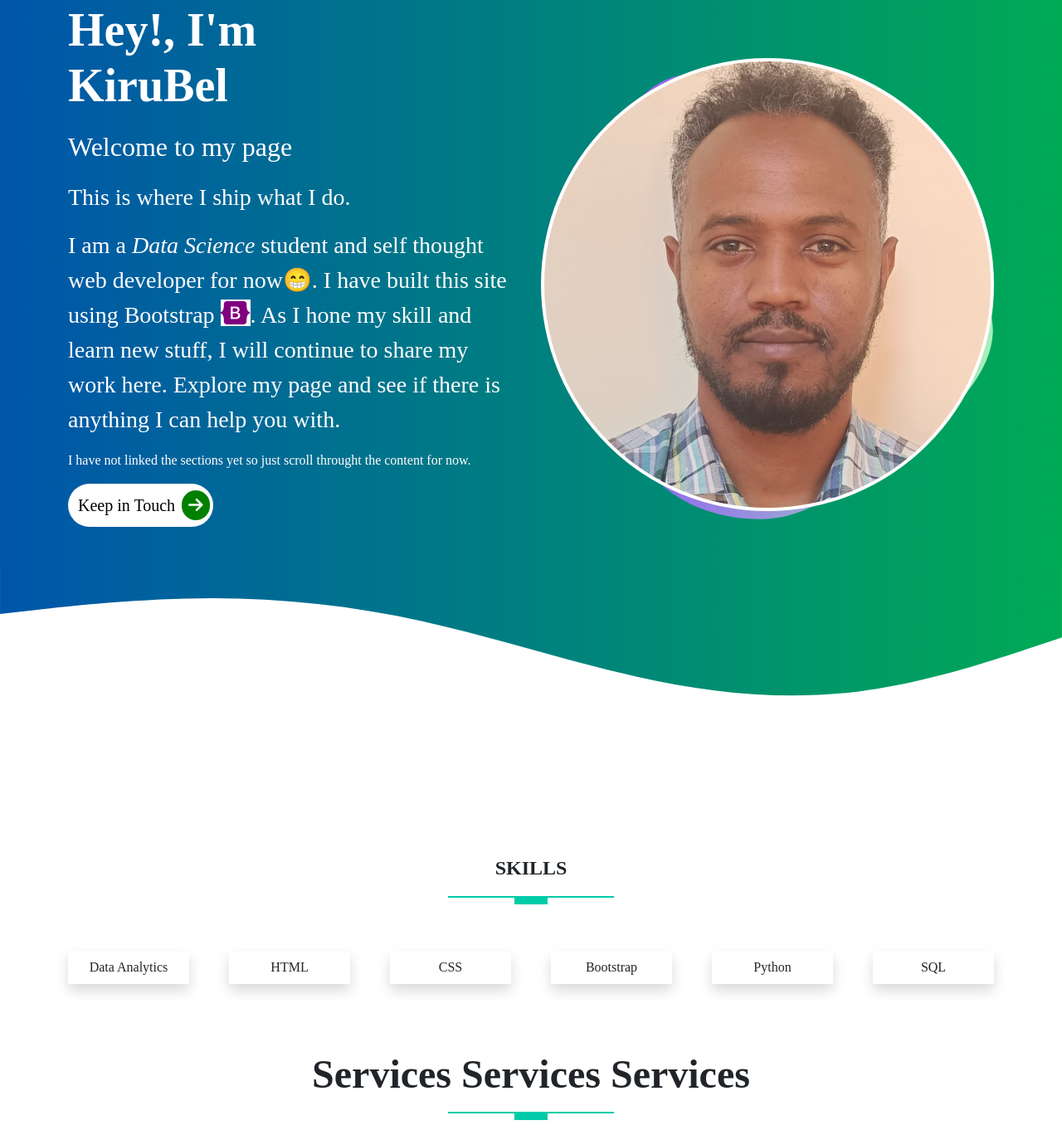
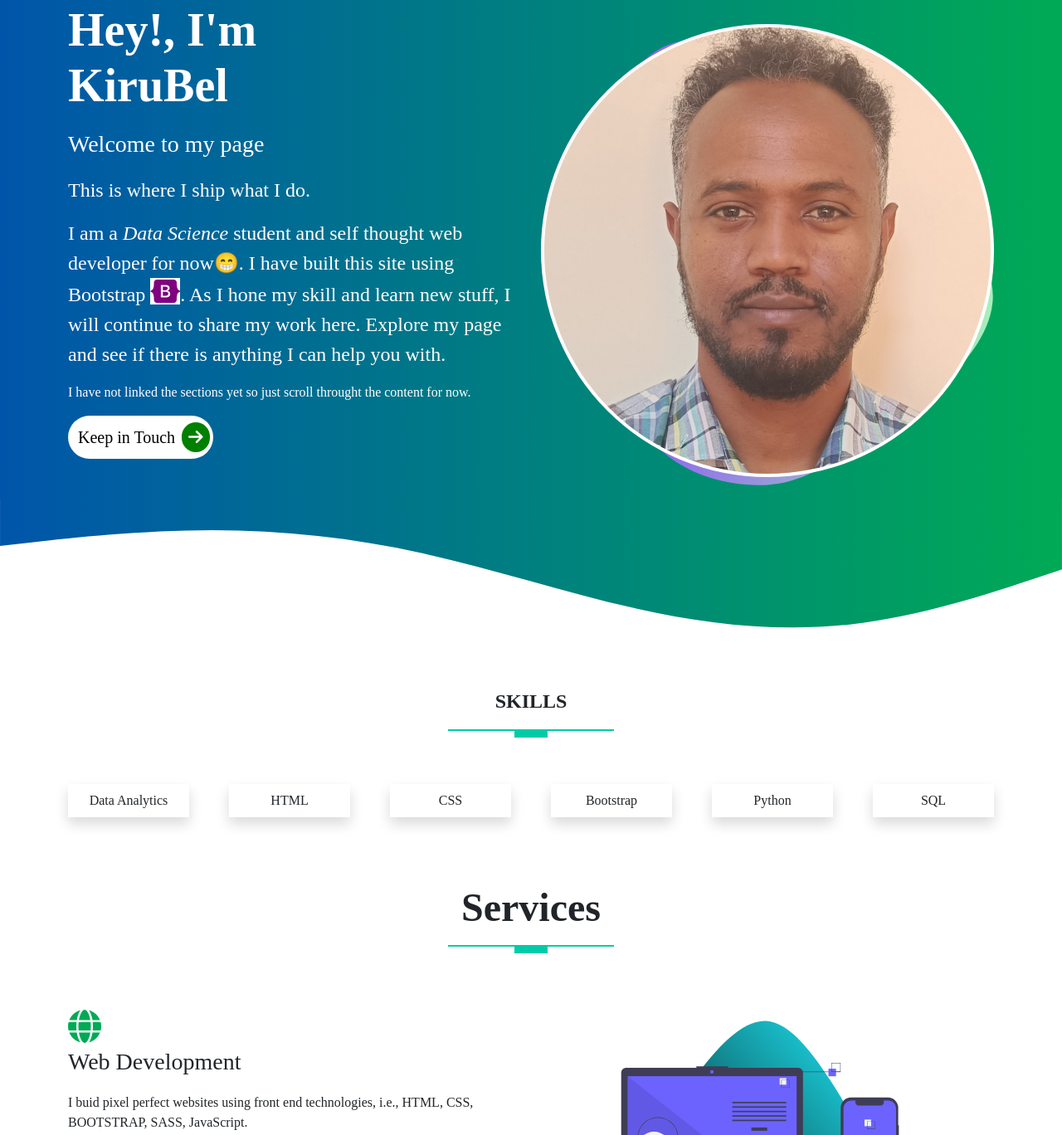
Before and after one commit to K1rubel/personal, a website: page index.html in a window 1280 px wide. Shown: the part 217-1585 px from the top of the page at 83% size. Drawn offline with nearby package versions, Linux system fonts and the light colour scheme.

Commit message:
Add files via upload
updated index for the xx time

```diff
--- a/index.html
+++ b/index.html
@@ -14,7 +14,7 @@
 <body>
     <body class="font-family">
         <div class="container d-flex justify-content-center">
-            <nav class="f-top navbar navbar-expand-lg menu shadow" style="background: var(--bg);">
+            <nav class="f-top navbar navbar-expand-lg menu shadow container" style="background: var(--bg);">
                 <div class="container-fluid">
                   <a class="navbar-brand d-flex align-items-center" href="#">
                     <img src="images/k_PNG83.png" class="" height="50px" width="50px" alt="logo image">
@@ -49,9 +49,9 @@
                 <div class="row">
                     <div class="col-md-6 text-white mb-5">
                         <p class="ps-0 display-4 fw-bold text-wrap w-75">Hey!, I'm KiruBel</p>
-                        <p class=" fs-2">Welcome to my page</p>
-                        <p class=" fs-3">This is where I ship what I do.</p>
-                          <p class=" fs-3">I am a <i>Data Science</i> student and self thought web developer for now😁. I have built this site using Bootstrap <i class="bg bg-white fs-2 fa-brands fa-bootstrap" style="color: purple;"></i>. As I hone my skill and learn new stuff, I will continue to share my work here. Explore my page and see if there is anything I can help you with.</p>
+                        <p class=" fs-3">Welcome to my page</p>
+                        <p class=" fs-4">This is where I ship what I do.</p>
+                          <p class=" fs-4">I am a <i>Data Science</i> student and self thought web developer for now😁. I have built this site using Bootstrap <i class="bg bg-white fs-2 fa-brands fa-bootstrap" style="color: purple;"></i>. As I hone my skill and learn new stuff, I will continue to share my work here. Explore my page and see if there is anything I can help you with.</p>
                           <p>I have not linked the sections yet so just scroll throught the content for now.</p>
                         <div style="width: fit-content;" class="contact d-flex justify-content-between px-1 py-2 bg-white align-content-center rounded-5 fs-5">
                             <p class="px-2 my-auto">Keep in Touch</p>
@@ -82,7 +82,7 @@
                   </defs>
                   <path d="M0,288L48,272C96,256,192,224,288,197.3C384,171,480,149,576,165.3C672,181,768,235,864,250.7C960,267,1056,245,1152,250.7C1248,256,1344,288,1392,304L1440,320L1440,320L1392,320C1344,320,1248,320,1152,320C1056,320,960,320,864,320C768,320,672,320,576,320C480,320,384,320,288,320C192,320,96,320,48,320L0,320Z"></path>
             </svg> -->
-            <svg xmlns="http://www.w3.org/2000/svg" viewBox="0 0 1440 280">
+            <svg xmlns="http://www.w3.org/2000/svg" viewBox="0 0 1440 200">
                 <defs>
                     <linearGradient id="gradient" x1="0%" y1="0%" x2="100%" y2="0%">
                       <stop offset="0%"   stop-color="#05a"/>
@@ -91,20 +91,7 @@
                   </defs>
                 <path d="M0,64L48,58.7C96,53,192,43,288,42.7C384,43,480,53,576,74.7C672,96,768,128,864,149.3C960,171,1056,181,1152,170.7C1248,160,1344,128,1392,112L1440,96L1440,0L1392,0C1344,0,1248,0,1152,0C1056,0,960,0,864,0C768,0,672,0,576,0C480,0,384,0,288,0C192,0,96,0,48,0L0,0Z"></path></svg>
         </div>
-        <!-- <svg height="150" width="400" xmlns="http://www.w3.org/2000/svg">
-
-            <path fill="url(#grad1)" d="M0,288L48,272C96,256,192,224,288,197.3C384,171,480,149,576,165.3C672,181,768,235,864,250.7C960,267,1056,245,1152,250.7C1248,256,1344,288,1392,304L1440,320L1440,320L1392,320C1344,320,1248,320,1152,320C1056,320,960,320,864,320C768,320,672,320,576,320C480,320,384,320,288,320C192,320,96,320,48,320L0,320Z"></path>
-            <ellipse cx="100" cy="70" rx="85" ry="55" fill="url(#grad1)" />
-          </svg> -->
-        <!-- <div style="width: fit-content;" class="contact d-flex justify-content-between px-1 py-2 border border-black align-content-center rounded-5">
-            <p class="px-2 my-auto">Keep in Touch</p>
-            <p style="background-color: purple;" class="mb-0 rounded-5">
-                <i id="arrow" class="fa-solid fa-arrow-right py-2 px-2 rounded-circle fw-bold" style="color: #fff;"></i>
-            </p>
-
-        </div> -->
-
-        <div id="skills" class="container fw-bold fs-4 d-flex flex-column text-center mb-4 mt-5">
+        <div id="skills" class="container fw-bold fs-4 d-flex flex-column text-center mb-4">
             <p class="skills-title mt-5">SKILLS</p>
             <p style="background-color: #00cba9;width: 200px; height: 2px; " class="mb-0 mx-auto"></p>
             <p  style="background-color: #00cba9; width: 40px;" class="py-1 mx-auto"></p>
@@ -134,13 +121,13 @@
         </div>
         <!-- logo section -->
 
-        <div class="container fw-bold d-flex flex-column text-center my-5 ">
-            <p class=" display-5 fw-bold">Services Services Services</p>
+        <div class="container fw-bold d-flex flex-column text-center mt-5 ">
+            <p class=" display-5 fw-bold">Services</p>
             <p style="background-color: #00cba9;width: 200px; height: 2px; " class="mb-0 mx-auto"></p>
             <p  style="background-color: #00cba9; width: 40px;" class="py-1 mx-auto"></p>
         </div>
         <div class=" container">
-            <div class="row mt-5">
+            <div class="row mt-3">
                 <div class=" col-md-12 col-lg-6 text-start my-auto">
                     <i class="fs-1 fa-solid fa-globe" style="color: #0a5;"></i>
                     <p class=" fs-3">Web Development</p>
@@ -164,7 +151,7 @@
                     <img src="./images/progressive_app_m-9-ms.svg" class=" img-fluid" alt="">
                 </div>
             </div>
-            <div class="row mt-5">
+            <div class="row mt-2">
                 <div class="svg-bg analyse col-md-12 col-lg-6 d-flex justify-content-center">
                     <img src="./images/analysis_stny.svg" class=" img-fluid" alt="">
                 </div>
@@ -188,7 +175,7 @@
                     </div>
                 </div>
             </div>
-            <div class="row mt-5">
+            <div class="row mt-2">
                 <div class=" col-md-12 col-lg-6 text-start my-auto">
                     <!-- <i class=" fs-1 fa-solid fa-paper-plane"></i> -->
                     <i class="fs-1 fa-solid fa-globe" style="color: #0a5;"></i>
```
